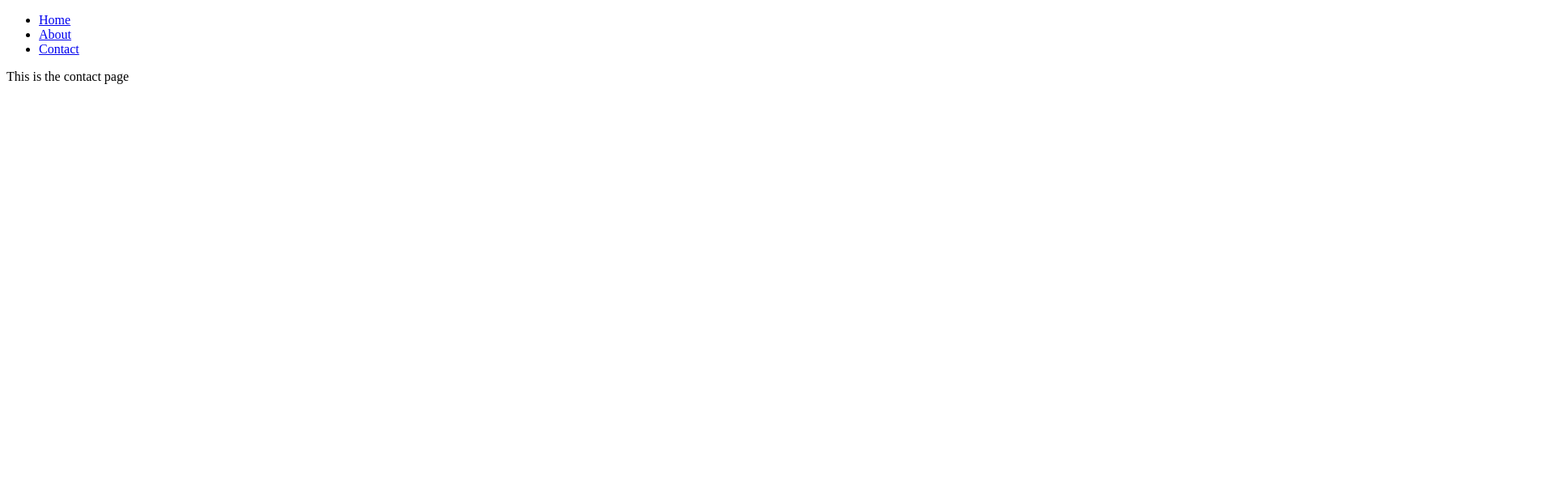
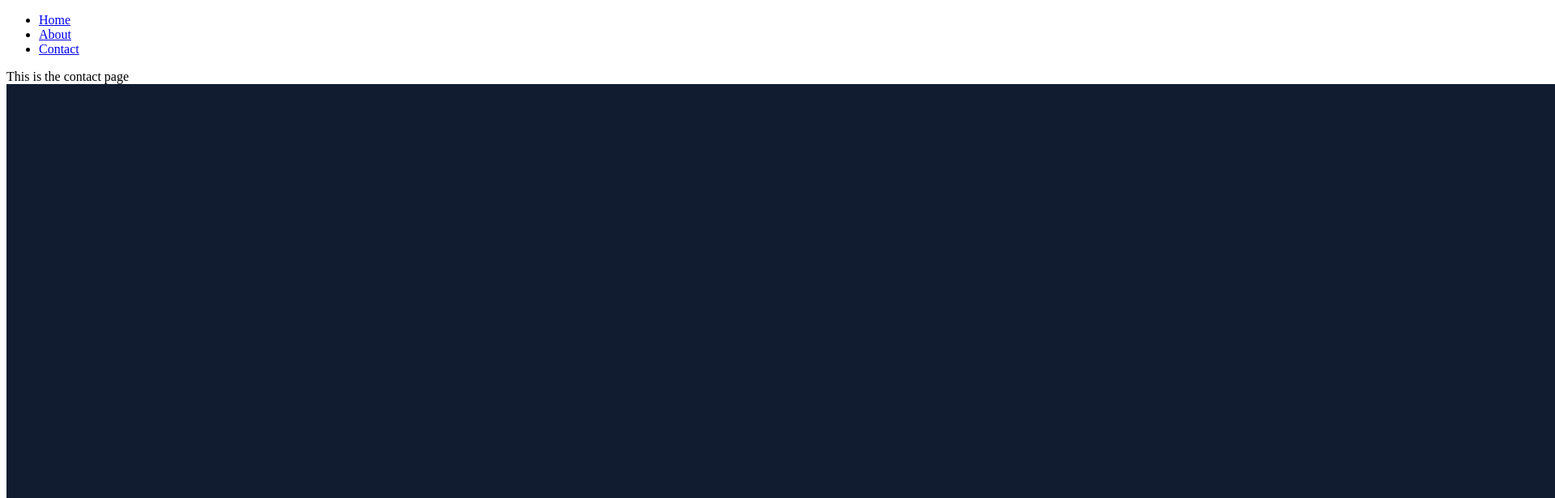
Before and after one commit to yxj0312/lc-nuxt-3-example, a Nuxt app: page /contact in a window 1280 px wide. Shown: the top 616 px of the page at 81% size, 1920 px wide, since content can reach past the window. Built offline with nearby package versions, Linux system fonts and the light colour scheme.

Commit message:
add images

```diff
--- a/pages/contact.vue
+++ b/pages/contact.vue
@@ -2,5 +2,6 @@
     <div>
         <Title>Nuxt 3 Example</Title>
         This is the contact page
+        <img src="image.png" alt="image" srcset="">
     </div>
 </template>
```
Also changed, not shown: public/image.png (added).
